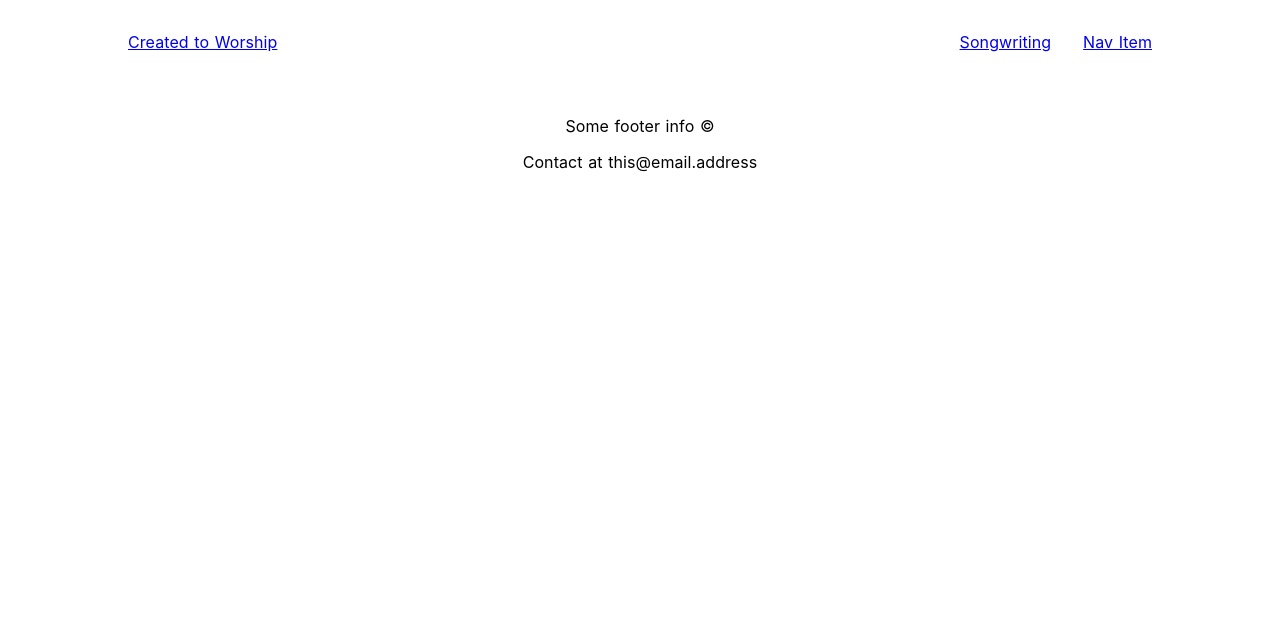
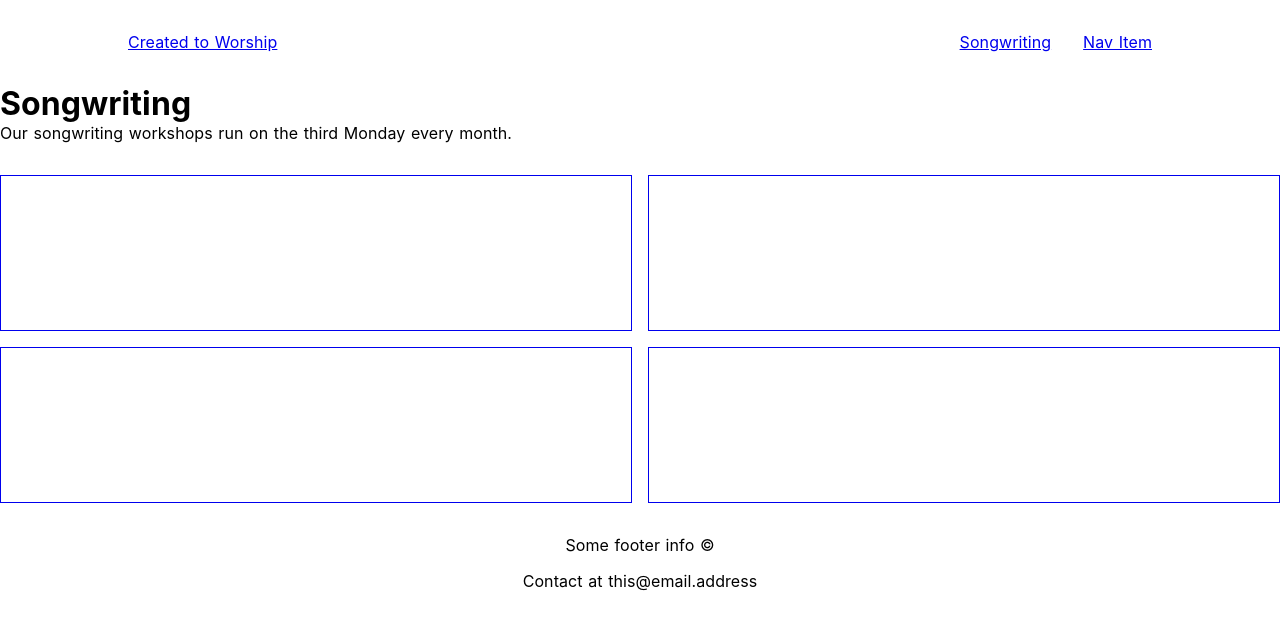
Before and after one commit to jamesahorne/created-to-worship, a Nuxt app in the folder frontend/: page /Songwriting in a window 1280 px wide. Shown: the top 628 px of the page. Built offline with nearby package versions, Linux system fonts and the light colour scheme.

Commit message:
✅ Add Songwriting and songwriting/_name

```diff
--- /dev/null
+++ b/frontend/pages/Songwriting/_name/index.vue
@@ -0,0 +1,20 @@
+<template>
+  <div class="container">
+    <h1>My Life is My Worship</h1>
+    <Info />
+    <Video />
+  </div>
+</template>
+
+<script>
+import Info from '../../../components/Info'
+import Video from '../../../components/Video'
+
+export default {
+  name: 'Song',
+  components: {
+    Info,
+    Video,
+  },
+}
+</script>
--- /dev/null
+++ b/frontend/pages/Songwriting/index.vue
@@ -0,0 +1,41 @@
+<template>
+  <div class="container">
+    <h1>Songwriting</h1>
+    <Info />
+    <ul class="videos">
+      <li>
+        <Video />
+      </li>
+      <li>
+        <Video />
+      </li>
+      <li>
+        <Video />
+      </li>
+      <li>
+        <Video />
+      </li>
+    </ul>
+  </div>
+</template>
+
+<script>
+import Info from '../../components/Info'
+import Video from '../../components/Video'
+
+export default {
+  name: 'Songwriting',
+  components: {
+    Info,
+    Video,
+  },
+}
+</script>
+
+<style scoped>
+.videos {
+  display: grid;
+  grid-template-columns: repeat(2, 1fr);
+  gap: 1rem;
+}
+</style>
```
